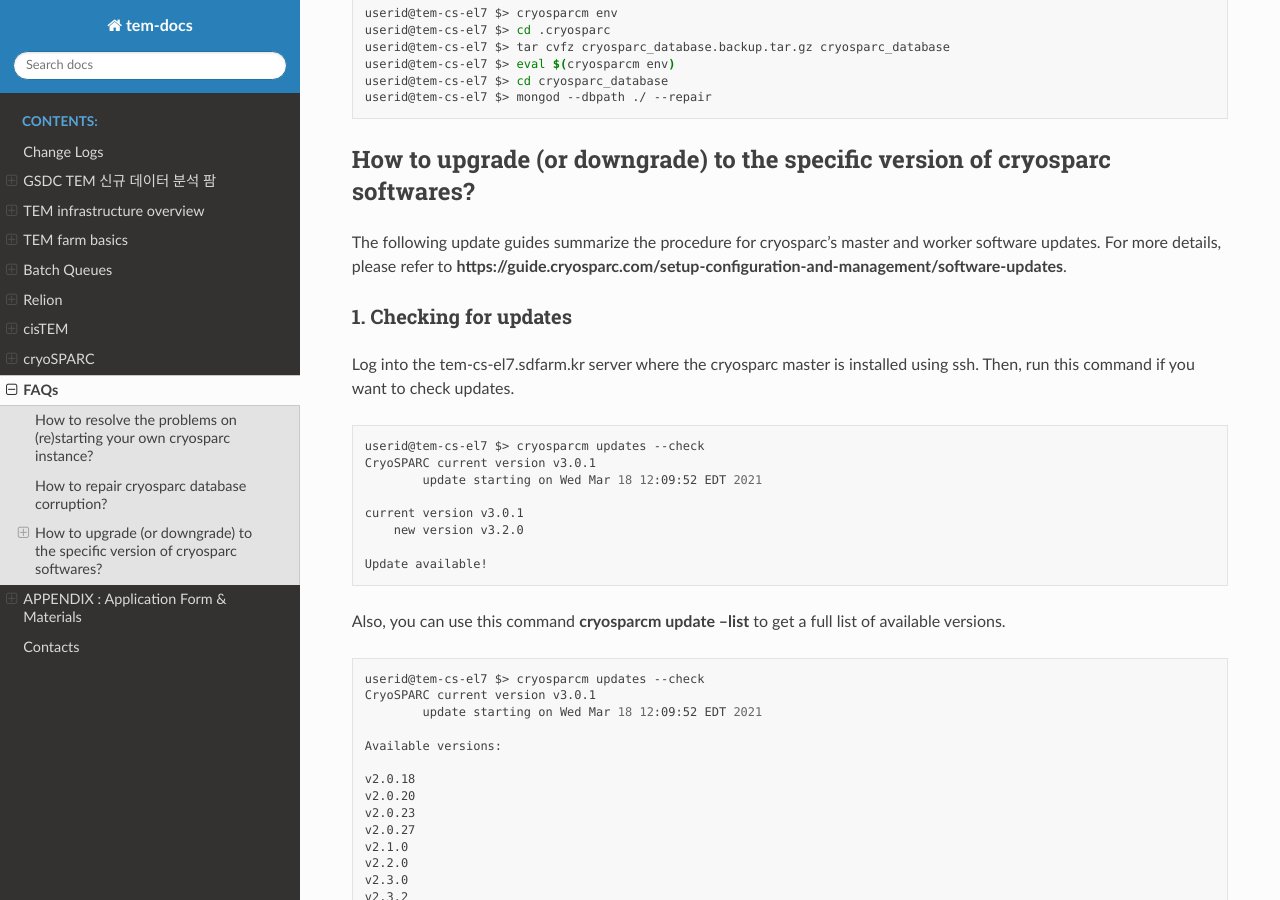
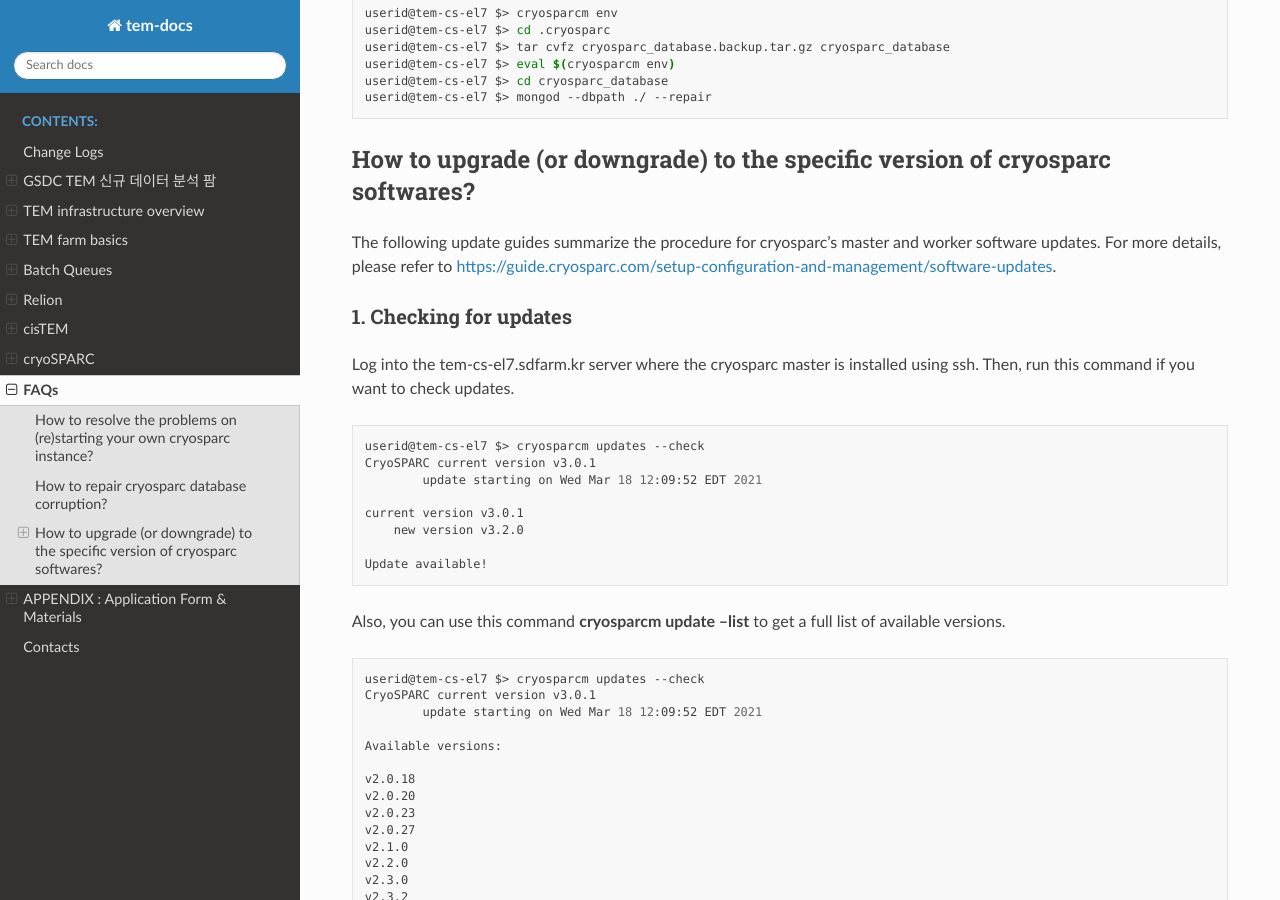
Before and after one commit to junglok/tem-docs, a Sphinx documentation site: the page built from docs/faq.rst, in a window 1280 px wide and 900 px high, scrolled down 1994 px. Built offline with Sphinx 7.4.7 and the Read the Docs theme 2.0.0, drawn with Linux system fonts in a browser that asks for light colours.

Commit message:
faq updated

```diff
--- a/docs/faq.rst
+++ b/docs/faq.rst
@@ -126,7 +126,7 @@
 ============================================================================
 
 The following update guides summarize the procedure for cryosparc's master and worker software updates.
-For more details, please refer to **https://guide.cryosparc.com/setup-configuration-and-management/software-updates**.
+For more details, please refer to https://guide.cryosparc.com/setup-configuration-and-management/software-updates.
 
 1. Checking for updates
 -----------------------
```
